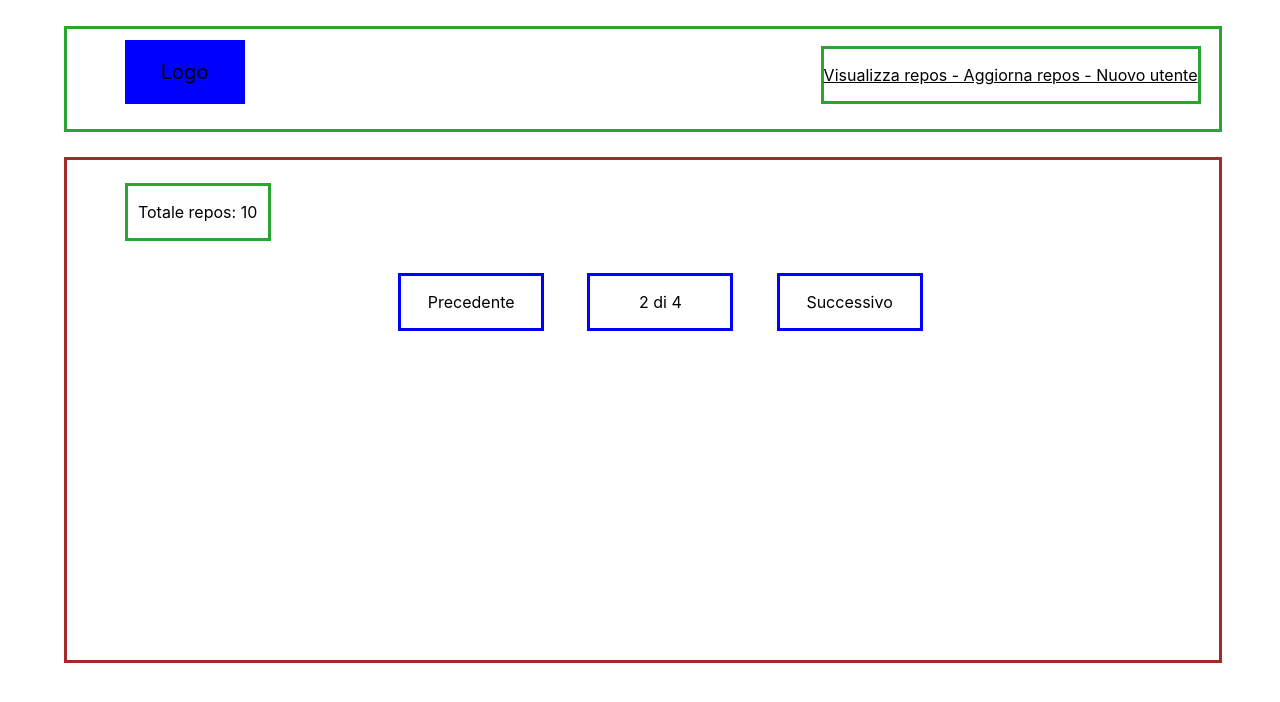
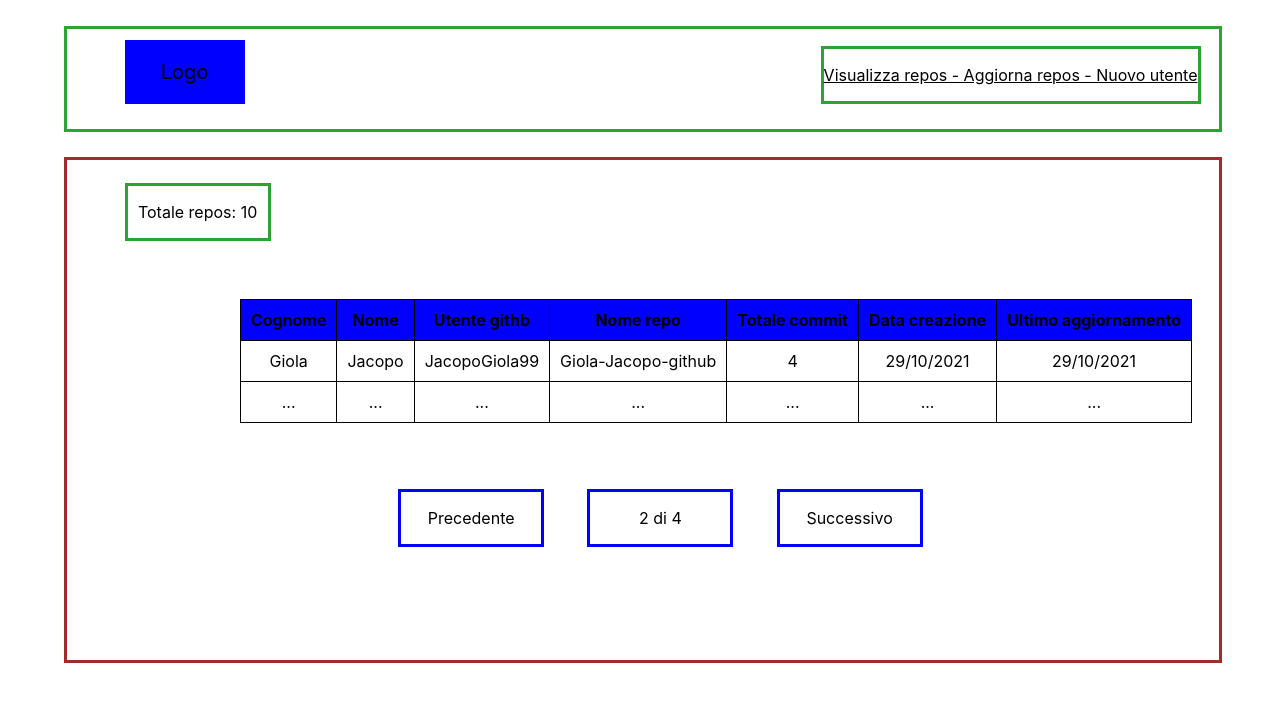
Before and after one commit to JacopoGiola99/giola-jacopo-github, a React (Create React App) app: page / in a window 1280 px wide. Shown: the top 702 px of the page. Built offline with nearby package versions, Linux system fonts and the light colour scheme.

Commit message:
Wireframe–Step 4

```diff
--- a/src/components/content/content.js
+++ b/src/components/content/content.js
@@ -1,11 +1,13 @@
 import './content.css';
 import Totrepos from '../totrepos/totrepos';
 import Nav from '../nav/nav';
+import Table from '../table/table';
 
 const Content = () => {
     return (
         <div className='content'>
             <Totrepos />
+            <Table />
             <Nav />
         </div>
     )
--- /dev/null
+++ b/src/components/table/table.css
@@ -0,0 +1,16 @@
+.table {
+    border-collapse: collapse;
+}
+.tableCont {
+    width: 90%;
+    margin-left: 15%;
+    margin-bottom: 5%;
+}
+table, th, td {
+    border: 1px solid black;
+    border-collapse: collapse;
+    padding: 10px;
+}
+th {
+    background-color: blue;
+}
--- /dev/null
+++ b/src/components/table/table.js
@@ -0,0 +1,15 @@
+import './table.css';
+
+const Table = () => {
+    return (
+        <div className='tableCont'>
+            <table>
+                <tr><th>Cognome</th><th>Nome</th><th>Utente githb</th><th>Nome repo</th><th>Totale commit</th><th>Data creazione</th><th>Ultimo aggiornamento</th></tr>
+                <tr><td>Giola</td><td>Jacopo</td><td>JacopoGiola99</td><td>Giola-Jacopo-github</td><td>4</td><td>29/10/2021</td><td>29/10/2021</td></tr>
+                <tr><td>...</td><td>...</td><td>...</td><td>...</td><td>...</td><td>...</td><td>...</td></tr>
+            </table>
+        </div>
+    )
+}
+
+export default Table;
--- a/src/components/totrepos/totrepos.css
+++ b/src/components/totrepos/totrepos.css
@@ -4,6 +4,6 @@
     border-color: rgb(42, 165, 48);
     width: 140px;
     margin-top: 2%;
-    margin-bottom: 2%;
+    margin-bottom: 5%;
     margin-left: 5%;
 }
```
